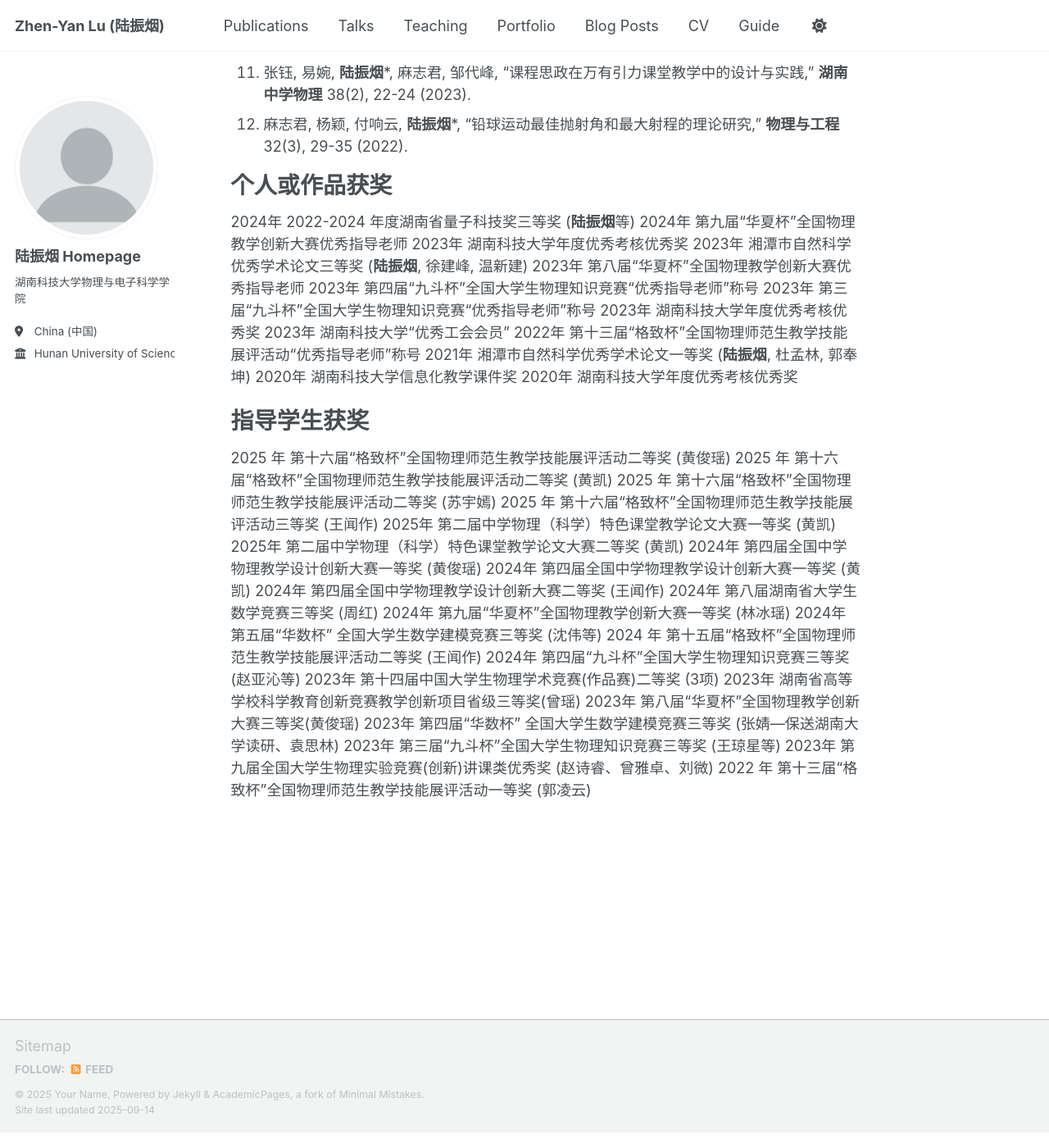
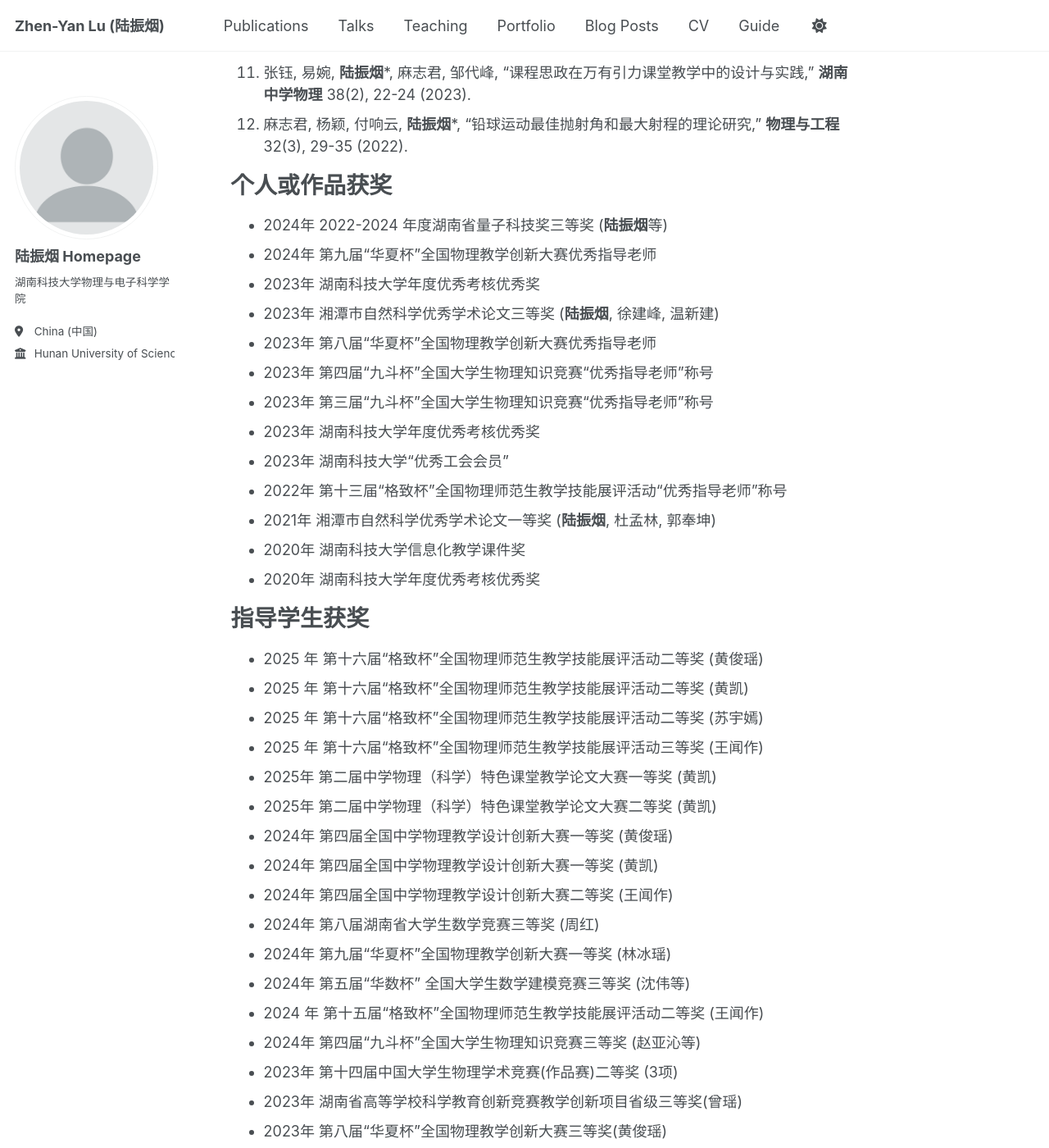
Before and after one commit to luzhenyan-stack/luzhenyan.github.io, a Jekyll site: the page built from _pages/about.md, in a window 1280 px wide and 1400 px high, scrolled down 4462 px. Shown: the whole window at 82% size. Built offline with Jekyll 4.4.1, drawn with Linux system fonts in a browser that asks for light colours; a script that is not in the unit is left out; some of the changed text lies outside the part shown.

Commit message:
Update about.md

```diff
--- a/_pages/about.md
+++ b/_pages/about.md
@@ -92,40 +92,40 @@ redirect_from:
 
 个人或作品获奖
 ======
-2024年 2022-2024 年度湖南省量子科技奖三等奖 (**陆振烟**等)
-2024年 第九届“华夏杯”全国物理教学创新大赛优秀指导老师
-2023年 湖南科技大学年度优秀考核优秀奖
-2023年 湘潭市自然科学优秀学术论文三等奖 (**陆振烟**, 徐建峰, 温新建)
-2023年 第八届“华夏杯”全国物理教学创新大赛优秀指导老师
-2023年 第四届“九斗杯”全国大学生物理知识竞赛“优秀指导老师”称号
-2023年 第三届“九斗杯”全国大学生物理知识竞赛“优秀指导老师”称号
-2023年 湖南科技大学年度优秀考核优秀奖
-2023年 湖南科技大学“优秀工会会员”
-2022年 第十三届“格致杯”全国物理师范生教学技能展评活动“优秀指导老师”称号
-2021年 湘潭市自然科学优秀学术论文一等奖 (**陆振烟**, 杜孟林, 郭奉坤)
-2020年 湖南科技大学信息化教学课件奖
-2020年 湖南科技大学年度优秀考核优秀奖
+  - 2024年 2022-2024 年度湖南省量子科技奖三等奖 (**陆振烟**等)
+  - 2024年 第九届“华夏杯”全国物理教学创新大赛优秀指导老师
+  - 2023年 湖南科技大学年度优秀考核优秀奖
+  - 2023年 湘潭市自然科学优秀学术论文三等奖 (**陆振烟**, 徐建峰, 温新建)
+  - 2023年 第八届“华夏杯”全国物理教学创新大赛优秀指导老师
+  - 2023年 第四届“九斗杯”全国大学生物理知识竞赛“优秀指导老师”称号
+  - 2023年 第三届“九斗杯”全国大学生物理知识竞赛“优秀指导老师”称号
+  - 2023年 湖南科技大学年度优秀考核优秀奖
+  - 2023年 湖南科技大学“优秀工会会员”
+  - 2022年 第十三届“格致杯”全国物理师范生教学技能展评活动“优秀指导老师”称号
+  - 2021年 湘潭市自然科学优秀学术论文一等奖 (**陆振烟**, 杜孟林, 郭奉坤)
+  - 2020年 湖南科技大学信息化教学课件奖
+  - 2020年 湖南科技大学年度优秀考核优秀奖
 
 指导学生获奖
 ======
-2025 年 第十六届“格致杯”全国物理师范生教学技能展评活动二等奖 (黄俊瑶)
-2025 年 第十六届“格致杯”全国物理师范生教学技能展评活动二等奖 (黄凯)
-2025 年 第十六届“格致杯”全国物理师范生教学技能展评活动二等奖 (苏宇嫣)
-2025 年 第十六届“格致杯”全国物理师范生教学技能展评活动三等奖 (王闻作)
-2025年 第二届中学物理（科学）特色课堂教学论文大赛一等奖 (黄凯)
-2025年 第二届中学物理（科学）特色课堂教学论文大赛二等奖 (黄凯)
-2024年 第四届全国中学物理教学设计创新大赛一等奖 (黄俊瑶)
-2024年 第四届全国中学物理教学设计创新大赛一等奖 (黄凯)
-2024年 第四届全国中学物理教学设计创新大赛二等奖 (王闻作)
-2024年 第八届湖南省大学生数学竞赛三等奖 (周红)
-2024年 第九届“华夏杯”全国物理教学创新大赛一等奖 (林冰瑶)
-2024年 第五届“华数杯” 全国大学生数学建模竞赛三等奖 (沈伟等)
-2024 年 第十五届“格致杯”全国物理师范生教学技能展评活动二等奖 (王闻作)
-2024年 第四届“九斗杯”全国大学生物理知识竞赛三等奖 (赵亚沁等)
-2023年 第十四届中国大学生物理学术竞赛(作品赛)二等奖 (3项)
-2023年 湖南省高等学校科学教育创新竞赛教学创新项目省级三等奖(曾瑶)
-2023年 第八届“华夏杯”全国物理教学创新大赛三等奖(黄俊瑶)
-2023年 第四届“华数杯” 全国大学生数学建模竞赛三等奖 (张婧—保送湖南大学读研、袁思林)
-2023年 第三届“九斗杯”全国大学生物理知识竞赛三等奖 (王琼星等)
-2023年 第九届全国大学生物理实验竞赛(创新)讲课类优秀奖 (赵诗睿、曾雅卓、刘微)
-2022 年 第十三届“格致杯”全国物理师范生教学技能展评活动一等奖 (郭凌云)
+  - 2025 年 第十六届“格致杯”全国物理师范生教学技能展评活动二等奖 (黄俊瑶)
+  - 2025 年 第十六届“格致杯”全国物理师范生教学技能展评活动二等奖 (黄凯)
+  - 2025 年 第十六届“格致杯”全国物理师范生教学技能展评活动二等奖 (苏宇嫣)
+  - 2025 年 第十六届“格致杯”全国物理师范生教学技能展评活动三等奖 (王闻作)
+  - 2025年 第二届中学物理（科学）特色课堂教学论文大赛一等奖 (黄凯)
+  - 2025年 第二届中学物理（科学）特色课堂教学论文大赛二等奖 (黄凯)
+  - 2024年 第四届全国中学物理教学设计创新大赛一等奖 (黄俊瑶)
+  - 2024年 第四届全国中学物理教学设计创新大赛一等奖 (黄凯)
+  - 2024年 第四届全国中学物理教学设计创新大赛二等奖 (王闻作)
+  - 2024年 第八届湖南省大学生数学竞赛三等奖 (周红)
+  - 2024年 第九届“华夏杯”全国物理教学创新大赛一等奖 (林冰瑶)
+  - 2024年 第五届“华数杯” 全国大学生数学建模竞赛三等奖 (沈伟等)
+  - 2024 年 第十五届“格致杯”全国物理师范生教学技能展评活动二等奖 (王闻作)
+  - 2024年 第四届“九斗杯”全国大学生物理知识竞赛三等奖 (赵亚沁等)
+  - 2023年 第十四届中国大学生物理学术竞赛(作品赛)二等奖 (3项)
+  - 2023年 湖南省高等学校科学教育创新竞赛教学创新项目省级三等奖(曾瑶)
+  - 2023年 第八届“华夏杯”全国物理教学创新大赛三等奖(黄俊瑶)
+  - 2023年 第四届“华数杯” 全国大学生数学建模竞赛三等奖 (张婧—保送湖南大学读研、袁思林)
+  - 2023年 第三届“九斗杯”全国大学生物理知识竞赛三等奖 (王琼星等)
+  - 2023年 第九届全国大学生物理实验竞赛(创新)讲课类优秀奖 (赵诗睿、曾雅卓、刘微)
+  - 2022 年 第十三届“格致杯”全国物理师范生教学技能展评活动一等奖 (郭凌云)
```
